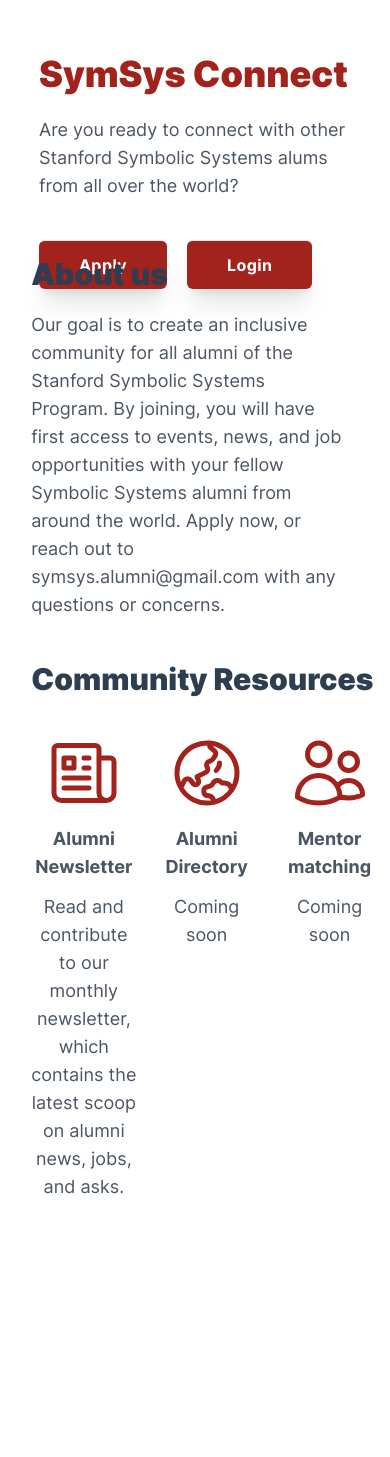
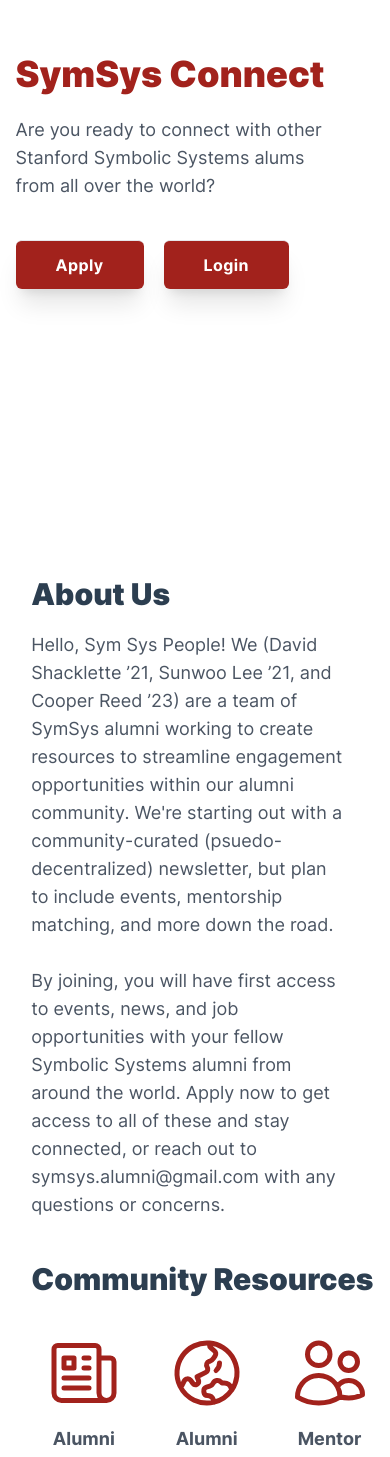
Before and after one commit to polygonjs/template-painted-globe, a Vue app: page / in a window 390 px wide. Shown: the part 110-1567 px from the top of the page. Before the commit the page ends 1311 px from the top, so only its background shows below. Built offline with nearby package versions, Linux system fonts and the light colour scheme; the HTML template or start-up script is replaced by a standard one.

Commit message:
responsive effort

```diff
--- a/src/App.vue
+++ b/src/App.vue
@@ -10,21 +10,27 @@
     </div>
   </div>
   <div
-    class="ml-[8vw] -mt-[30rem] lg:-mt-40 w-[100%] lg:w-auto text-left lg:pt-0 xl:ml-[13vw]"
+    class="ml-[8vw] -mt-40 sm:-mt-[72] md:-mt-[80] lg:-mt-40 w-[100%] lg:w-auto text-left lg:pt-0 xl:ml-[13vw]"
   >
     <h1
       class="relative mx-auto mb-4 text-3xl font-black leading-snug sm:text-4xl lg:text-4xl xl:text-4xl xl:mb-10"
     >
-      About us
+      About Us
     </h1>
     <p
       class="mb-10 text-lg text-gray-600 lg:leading-9 sm:text-lg w-[80%] sm:w-[60%] lg:w-[90%] lg:text-xl lg:pb-20"
     >
-      Our goal is to create an inclusive community for all alumni of the
-      Stanford Symbolic Systems Program. By joining, you will have first access
-      to events, news, and job opportunities with your fellow Symbolic Systems
-      alumni from around the world. Apply now, or reach out to
-      symsys.alumni@gmail.com with any questions or concerns.
+      Hello, Sym Sys People! We (David Shacklette ’21, Sunwoo Lee ’21, and
+      Cooper Reed ’23) are a team of SymSys alumni working to create resources
+      to streamline engagement opportunities within our alumni community. We're
+      starting out with a community-curated (psuedo-decentralized) newsletter,
+      but plan to include events, mentorship matching, and more down the road.
+      <br />
+      <br />
+      By joining, you will have first access to events, news, and job
+      opportunities with your fellow Symbolic Systems alumni from around the
+      world. Apply now to get access to all of these and stay connected, or
+      reach out to symsys.alumni@gmail.com with any questions or concerns.
     </p>
     <h1
       class="relative mx-auto mb-8 text-3xl font-black leading-snug sm:text-4xl lg:text-4xl xl:text-4xl xl:mb-10"
@@ -51,8 +57,8 @@
         </svg>
         <h3 class="pt-3 font-bold">Alumni Newsletter</h3>
         <div class="pt-3">
-          Read and contribute to our monthly newsletter, which contains the
-          latest scoop on alumni news, jobs, and asks.
+          Read <em>and</em> contribute to our monthly newsletter, which contains
+          the latest scoop on alumni news, jobs, and asks.
         </div>
       </div>
       <div class="w-[30%] justify-center text-center items-center">
--- a/src/components/HeroText.vue
+++ b/src/components/HeroText.vue
@@ -14,7 +14,7 @@
     </div>
   </div> -->
   <div
-    class="flex-1 ml-[20vw] w-[100%] lg:w-auto pt-40 text-left lg:pt-0 lg:mx-0 lg:ml-[8vw] xl:ml-[13vw]"
+    class="flex-1 ml-[8vw] w-[100%] lg:w-auto pt-40 text-left lg:pt-0 xl:ml-[13vw]"
   >
     <h1
       class="relative mx-auto mb-4 text-4xl font-black leading-snug text-[#A2221C] lg:text-5xl xl:text-6xl xl:mb-10"
```
